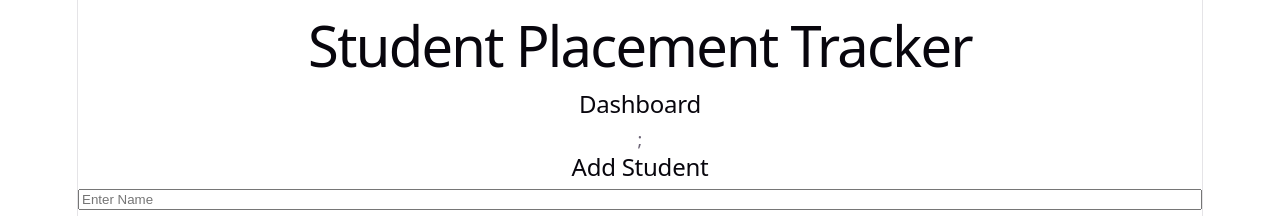
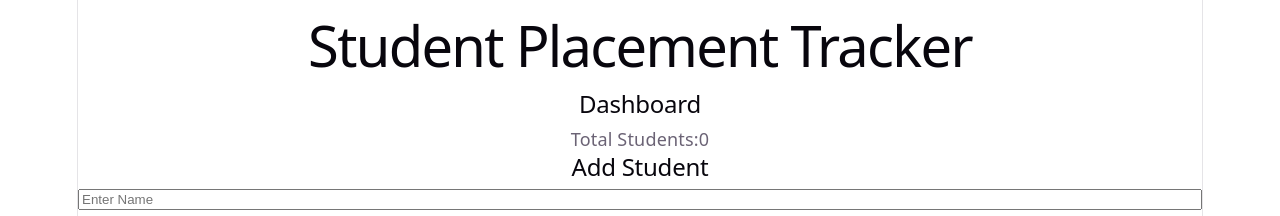
Before and after one commit to revathinilla43/student-placement-tracker, a React (Vite) app: page / in a window 1280 px wide. Shown: the top 216 px of the page. Built offline with nearby package versions, Linux system fonts and the light colour scheme.

Commit message:
Added student form with useState

```diff
--- a/src/components/Dashboard.jsx
+++ b/src/components/Dashboard.jsx
@@ -2,7 +2,8 @@
 function Dashboard(){
     return(
     <>
-    <h2>Dashboard</h2>;
+    <h2>Dashboard</h2>
+    <p>Total Students:0</p>
     </>
     );
 
```
